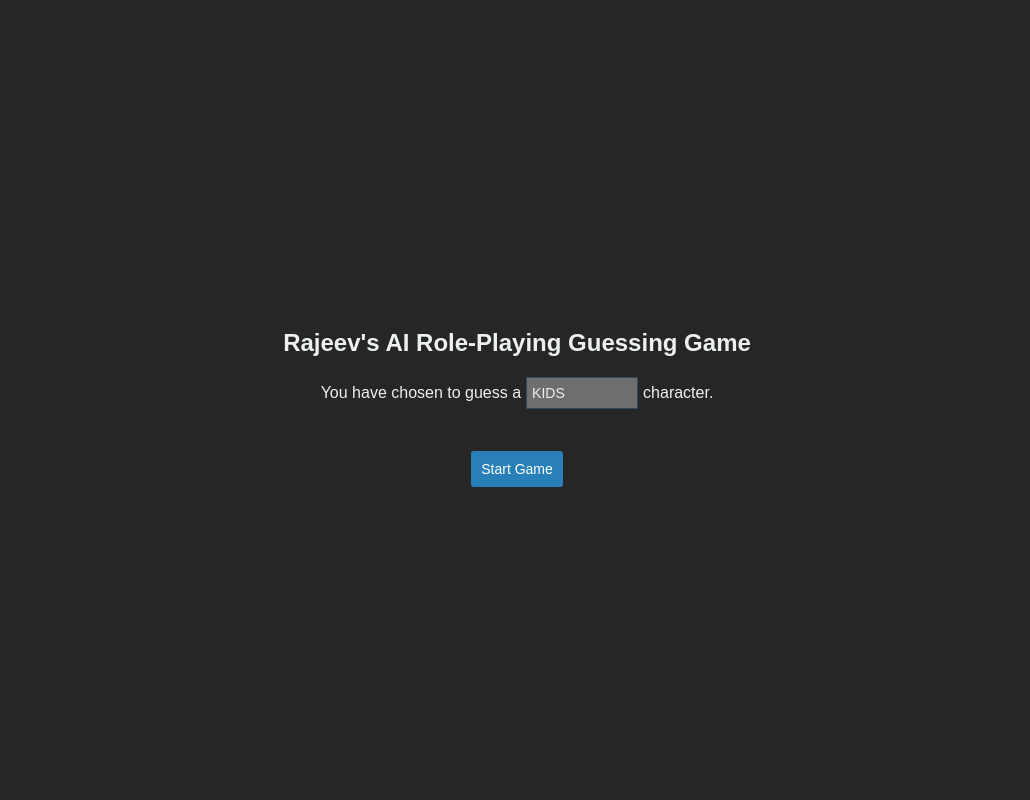
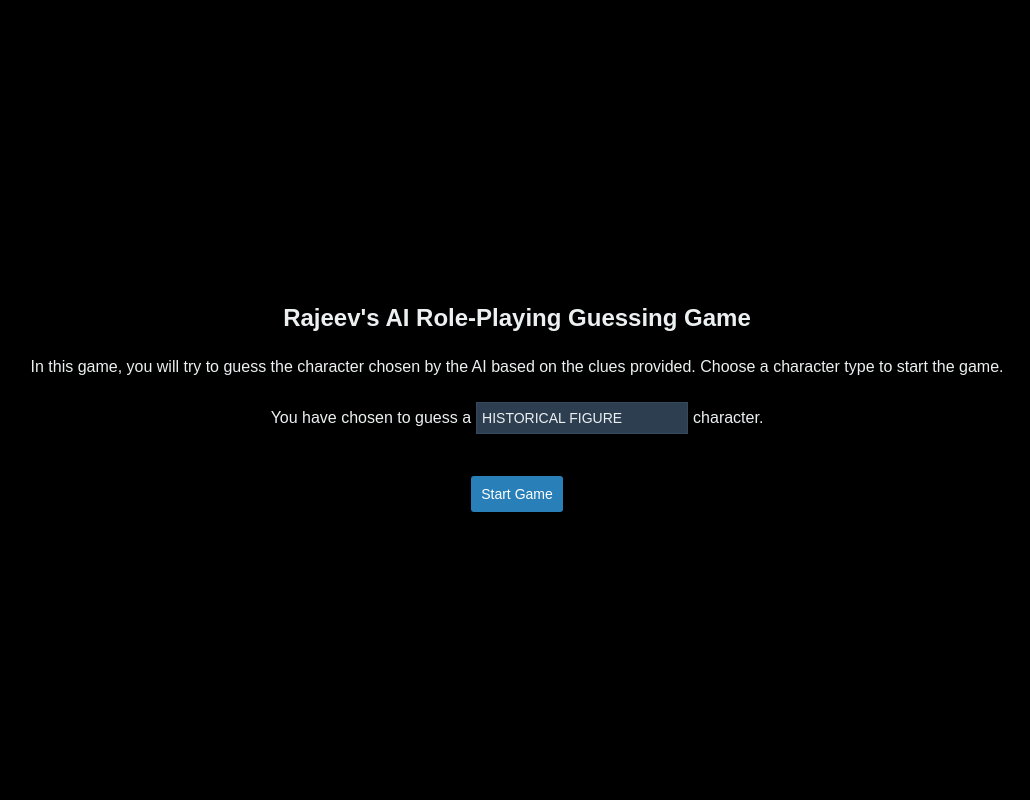
Before and after one commit to rajeevj0909/genAI, a Flask app: page / in a window 1280 px wide. Shown: the whole page, without its empty margins (123-1153 px from the left). Run offline with Flask 3, Linux system fonts and the light colour scheme.

Commit message:
Added suggestions for character type
Also updated theme

```diff
--- a/Practice/APIs/game/websiteGame/templates/index.html
+++ b/Practice/APIs/game/websiteGame/templates/index.html
@@ -15,7 +15,7 @@
             justify-content: center;
             height: 100vh;
             width: 100vw;
-            background-color: #262626; /* Dark background */
+            background-color: #000000; /* Black background */
             color: #ecf0f1;
             overflow: hidden;
         }
@@ -43,7 +43,7 @@
             border: 1px solid #34495e;
             padding: 10px;
             height: 300px;
-            background: #858585;
+            background: #2c3e50; /* Dark grey background */
             overflow-y: auto;
             width: 100%;
             margin-bottom: 10px;
@@ -56,7 +56,7 @@
             padding: 5px;
             font-size: 14px;
             resize: none;
-            background-color: #6e6e6e;
+            background-color: #2c3e50; /* Dark grey background */
             color: #ecf0f1;
             border: 1px solid #34495e;
             transition: all 0.3s ease;
@@ -207,13 +207,13 @@
         }
 
         #characterTypeInput {
-            width: 100px; /* Smaller input box */
+            width: 200px;
             height: 20px;
             margin: 0 5px;
             padding: 5px;
             font-size: 14px;
             resize: none;
-            background-color: #6e6e6e;
+            background-color: #2c3e50; /* Dark grey background */
             color: #ecf0f1;
             border: 1px solid #34495e;
             transition: all 0.3s ease;
@@ -228,6 +228,7 @@
     <!-- Section 1 -->
     <div id="section1">
         <h1>Rajeev's AI Role-Playing Guessing Game</h1>
+        <p id="introText">In this game, you will try to guess the character chosen by the AI based on the clues provided. Choose a character type to start the game.</p>
         <div id="characterTypeContainer">
             <label for="characterTypeInput">You have chosen to guess a</label>
             <input type="text" id="characterTypeInput" value="KIDS">
@@ -278,6 +279,7 @@
                         // Update game message
                         document.getElementById('startGameButton').style.display = 'none';
                         document.getElementById('gameMessage').innerText = data.message;
+                        document.getElementById('introText').style.display = 'none';
                         document.getElementById('characterTypeContainer').style.display = 'none';
 
                         // Show sections 2 and 3
@@ -313,7 +315,7 @@
                         if (data.gameStatus.includes("won")) {//If user won
                             showGameOverPopup("Congratulations! You've won the game!");
                             document.getElementById('startOverButton').classList.add('green');
-                            document.getElementById('gameMessage').style.color = 'green';
+                            document.getElementById('gameMessage').style.color = '#39FF14';
                             document.getElementById('gameMessage').style.fontWeight = 'bold';
                             document.getElementById('gameMessage').style.fontSize = 'calc(1em + 2px)';
                         }
@@ -357,6 +359,29 @@
             + `\nYou may carry on the conversation to ask the AI who they were and what their goal was.
              \nWhen you're ready to exit the game, click 'Start Over'.`);
         }
+
+        // List of character types
+        const characterTypes = [
+            "KIDS",
+            "MARVEL SUPERHERO",
+            "SPONGEBOB",
+            "TV SHOW FRIENDS",
+            "DISNEY PRINCESS",
+            "VIDEO GAME HERO",
+            "STAR WARS",
+            "SUPER VILLAIN",
+            "FANTASY CREATURE",
+            "HISTORICAL FIGURE"
+        ];
+
+        // Function to set a random character type
+        function setRandomCharacterType() {
+            const randomIndex = Math.floor(Math.random() * characterTypes.length);
+            document.getElementById('characterTypeInput').value = characterTypes[randomIndex];
+        }
+
+        // Set random character type on page load
+        window.onload = setRandomCharacterType;
     </script>
 </body>
 </html>
```
